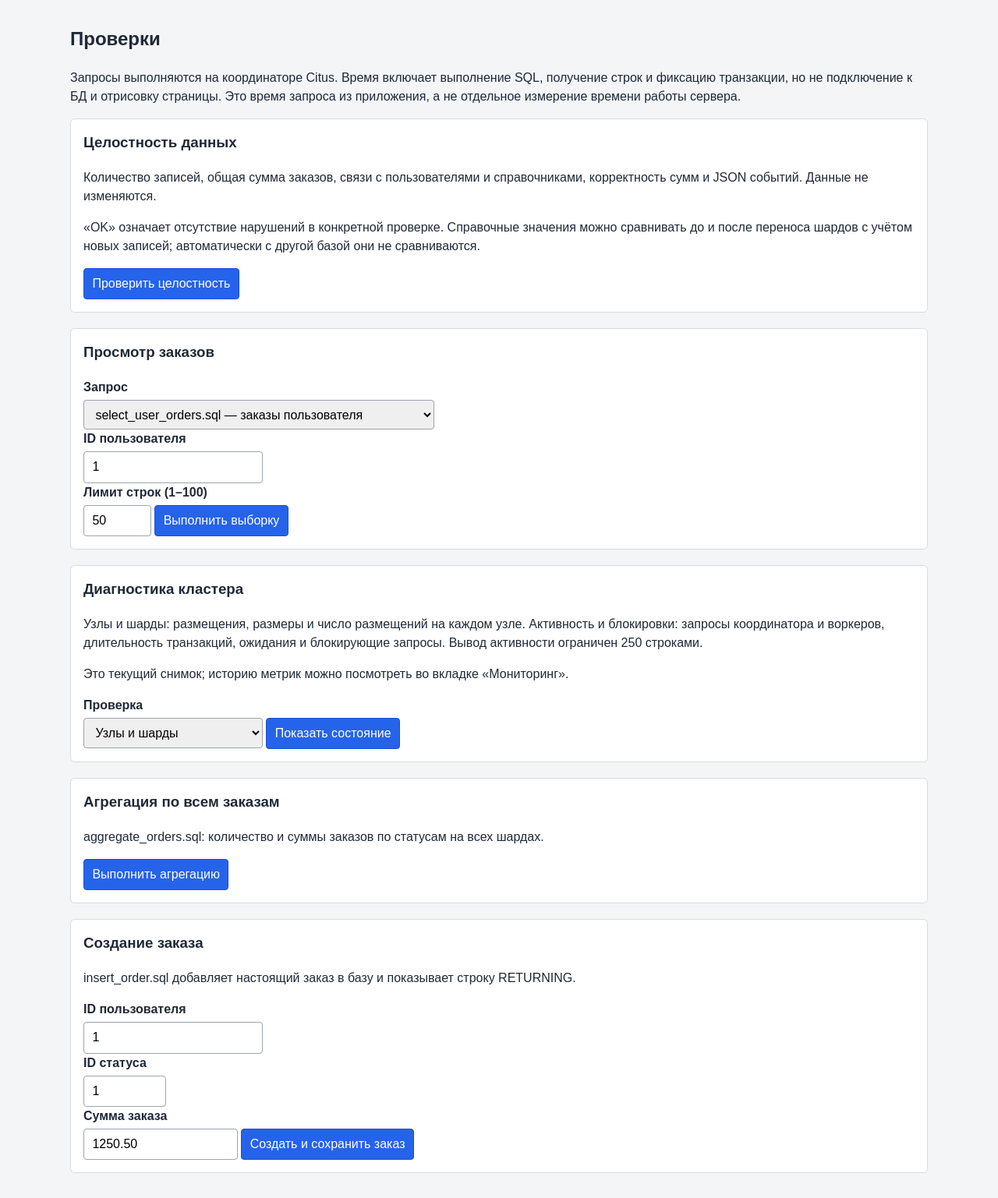
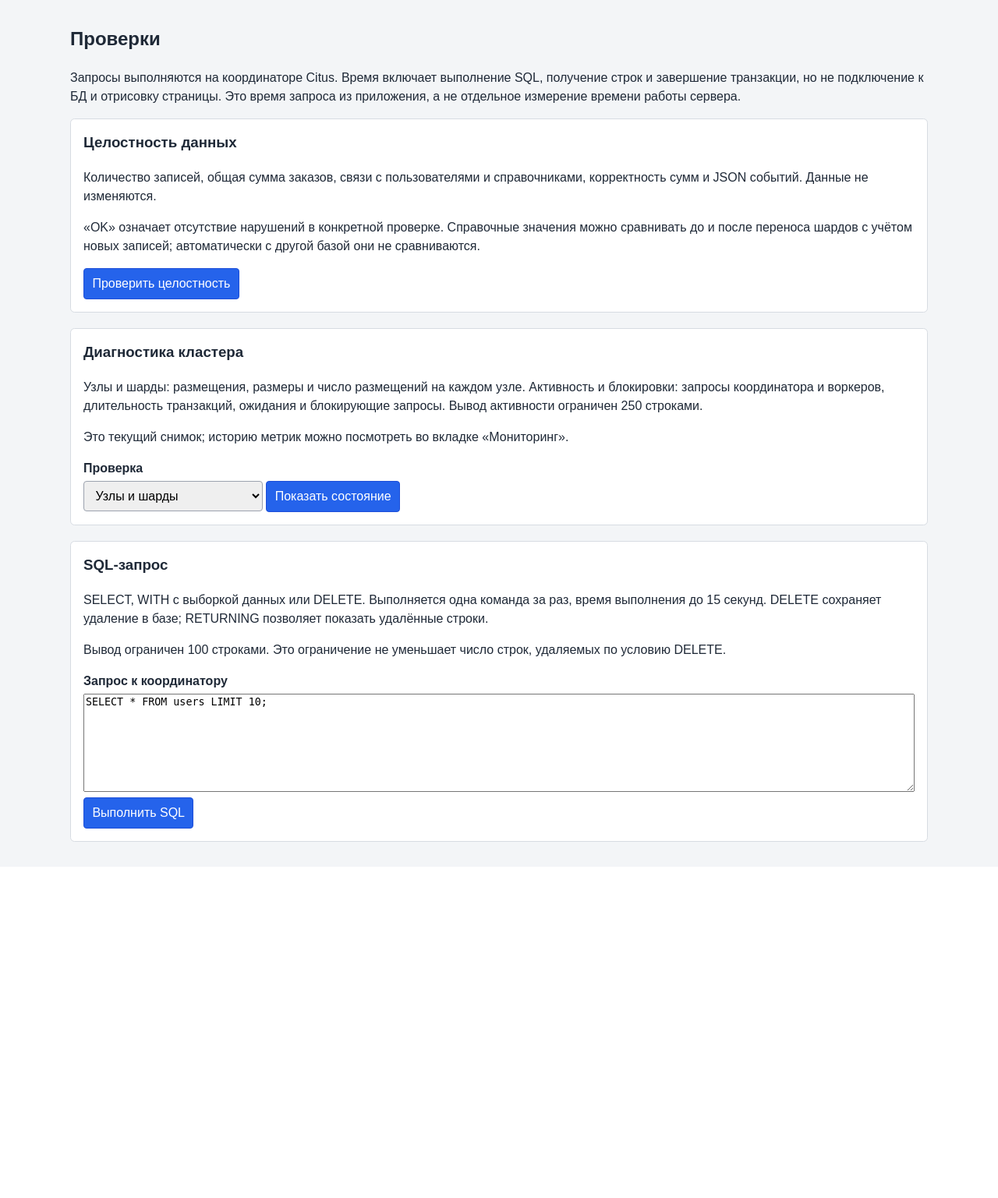
Before and after one commit to Vatulin/db_sharding, a Flask app: page /checks in a window 1280 px wide. Shown: the part 104-1641 px from the top of the page at 78% size. After the commit the page ends 1184 px from the top, so only its background shows below. Run offline with Flask 3, Linux system fonts and the light colour scheme; some libraries are stand-ins or nearby versions.

Commit message:
fix checks

```diff
--- a/web/app.py
+++ b/web/app.py
@@ -9,10 +9,10 @@ from flask import Flask, abort, flash, redirect, render_template, request, sessi
 
 try:
     from .db import DatabaseError, get_dashboard_summary
-    from .services import ValidationError, create_order, get_cluster_data, get_data, run_cluster_action, run_check_query
+    from .services import ValidationError, create_order, get_cluster_data, get_data, run_cluster_action, run_check_query, run_sql_query
 except ImportError:
     from db import DatabaseError, get_dashboard_summary
-    from services import ValidationError, create_order, get_cluster_data, get_data, run_cluster_action, run_check_query
+    from services import ValidationError, create_order, get_cluster_data, get_data, run_cluster_action, run_check_query, run_sql_query
 
 
 def create_app() -> Flask:
@@ -132,14 +132,14 @@ def create_app() -> Flask:
     @app.get("/checks")
     def checks():
         session.setdefault("checks_token", secrets.token_hex(32))
-        result = session.pop("check_insert_result", None)
+        result = None
         name = request.args.get("query")
         error_message = None
         status = 200
         if name:
             try:
-                if name == "insert_order":
-                    raise ValidationError("Создание заказа выполняется отдельной формой POST.")
+                if name not in ("check_integrity", "nodes_and_shards", "activity_and_locks"):
+                    raise ValidationError("Выберите проверку целостности или диагностику.")
                 result = run_check_query(name, request.args)
             except ValidationError as error:
                 error_message, status = str(error), 400
@@ -148,26 +148,22 @@ def create_app() -> Flask:
         return render_template("checks.html", result=result,
                                error_message=error_message, values=request.args), status
 
-    @app.post("/checks/insert-order")
-    def check_insert_order():
+    @app.post("/checks/sql")
+    def execute_sql():
         token = session.get("checks_token", "")
         if not token or not secrets.compare_digest(token, request.form.get("csrf_token", "")):
             abort(400, description="Форма устарела. Обновите страницу проверок.")
         session["checks_token"] = secrets.token_hex(32)
+        sql_text = request.form.get("sql", "")
+        result, error_message, status = None, None, 200
         try:
-            # RETURNING содержит одну строку: небольшой результат помещается в сессию.
-            result = run_check_query("insert_order", request.form)
+            result = run_sql_query(sql_text)
         except ValidationError as error:
-            flash(str(error), "error")
+            error_message, status = str(error), 400
         except DatabaseError as error:
-            flash(f"Не удалось выполнить запрос: {error}", "error")
-        else:
-            session["check_insert_result"] = result
-            if result["rows"]:
-                flash("Заказ создан и сохранён в базе.", "success")
-            else:
-                flash("Заказ не создан: пользователь или статус не найден.", "error")
-        return redirect(url_for("checks"), code=303)
+            error_message, status = str(error), 400
+        return render_template("checks.html", result=result, error_message=error_message,
+                               values={}, sql_text=sql_text), status
 
     return app
 
--- a/web/services.py
+++ b/web/services.py
@@ -7,6 +7,7 @@ import re
 from pathlib import Path
 from time import perf_counter
 from typing import Any
+from psycopg.rows import tuple_row
 
 try:
     from .db import fetch_all, fetch_one, get_connection
@@ -75,6 +76,44 @@ def run_check_query(name: str, values: Any) -> dict[str, Any]:
         "rows": [[str(row[column]) if row[column] is not None else "NULL"
                   for column in columns] for row in rows],
         "elapsed_ms": round(elapsed_ms, 3),
+    }
+
+
+def run_sql_query(source: str) -> dict[str, Any]:
+    """Одна выборка или DELETE; результат не сохраняется в cookie."""
+    query = source.strip().removesuffix(';').rstrip()
+    if not query or len(source) > 20000:
+        raise ValidationError('Введите SQL-запрос длиной до 20 000 символов.')
+    is_delete = re.match(r'DELETE\b', query, re.IGNORECASE) is not None
+    affected_rows = None
+    with get_connection() as connection:
+        if not is_delete:
+            connection.execute('SET TRANSACTION READ ONLY')
+        connection.execute("SET LOCAL statement_timeout = '15s'")
+        started = perf_counter()
+        try:
+            with connection.cursor(row_factory=tuple_row) as cursor:
+                # Extended protocol разрешает только одну команду.
+                statement = query if is_delete else f'SELECT * FROM (\n{query}\n) AS sql_result LIMIT 101'
+                cursor.execute(statement, prepare=True)
+                affected_rows = cursor.rowcount if is_delete else None
+                columns = [column.name for column in cursor.description] if cursor.description else []
+                rows = cursor.fetchmany(101) if cursor.description else []
+            if is_delete:
+                connection.commit()
+            else:
+                connection.rollback()
+        except Exception:
+            connection.rollback()
+            raise
+        elapsed_ms = (perf_counter() - started) * 1000
+    return {
+        'title': 'Результат SQL-запроса',
+        'columns': columns,
+        'rows': [[str(value) if value is not None else 'NULL' for value in row] for row in rows[:100]],
+        'truncated': len(rows) > 100,
+        'affected_rows': affected_rows,
+        'elapsed_ms': round(elapsed_ms, 3),
     }
 
 
--- a/web/templates/checks.html
+++ b/web/templates/checks.html
@@ -5,7 +5,7 @@
 {% block content %}
   <h2>Проверки</h2>
   <p>Запросы выполняются на координаторе Citus. Время включает выполнение SQL,
-    получение строк и фиксацию транзакции, но не подключение к БД и отрисовку страницы.
+    получение строк и завершение транзакции, но не подключение к БД и отрисовку страницы.
     Это время запроса из приложения, а не отдельное измерение времени работы сервера.</p>
 
   {% if error_message %}<p role="alert" class="message message-error">{{ error_message }}</p>{% endif %}
@@ -13,6 +13,10 @@
     <section class="panel">
       <h3>{{ result.title }}</h3>
       <p>Время: {{ result.elapsed_ms }} мс. Получено строк: {{ result.rows | length }}.</p>
+      {% if result.affected_rows is defined and result.affected_rows is not none %}
+        <p>Удалено строк: {{ result.affected_rows }}. Изменения сохранены.</p>
+      {% endif %}
+      {% if result.truncated %}<p>Показаны первые 100 строк результата.</p>{% endif %}
       {% if result.rows %}
         <div style="overflow-x: auto;">
           <table>
@@ -36,20 +40,6 @@
   </form>
 
   <form method="get" action="{{ url_for('checks') }}">
-    <h3>Просмотр заказов</h3>
-    <label for="query">Запрос</label>
-    <select id="query" name="query">
-      <option value="select_user_orders" {% if values.get('query') == 'select_user_orders' %}selected{% endif %}>select_user_orders.sql — заказы пользователя</option>
-      <option value="join_user_orders" {% if values.get('query') == 'join_user_orders' %}selected{% endif %}>join_user_orders.sql — пользователь, заказы и статусы</option>
-    </select>
-    <label for="user_id">ID пользователя</label>
-    <input id="user_id" name="user_id" type="number" min="1" value="{{ values.get('user_id', '1') }}" required>
-    <label for="row_limit">Лимит строк (1–100)</label>
-    <input id="row_limit" name="row_limit" type="number" min="1" max="100" value="{{ values.get('row_limit', '50') }}" required>
-    <button type="submit">Выполнить выборку</button>
-  </form>
-
-  <form method="get" action="{{ url_for('checks') }}">
     <h3>Диагностика кластера</h3>
     <p>Узлы и шарды: размещения, размеры и число размещений на каждом узле.
       Активность и блокировки: запросы координатора и воркеров, длительность транзакций,
@@ -63,23 +53,17 @@
     <button type="submit">Показать состояние</button>
   </form>
 
-  <form method="get" action="{{ url_for('checks') }}">
-    <h3>Агрегация по всем заказам</h3>
-    <p>aggregate_orders.sql: количество и суммы заказов по статусам на всех шардах.</p>
-    <input type="hidden" name="query" value="aggregate_orders">
-    <button type="submit">Выполнить агрегацию</button>
-  </form>
-
-  <form method="post" action="{{ url_for('check_insert_order') }}">
-    <h3>Создание заказа</h3>
-    <p>insert_order.sql добавляет настоящий заказ в базу и показывает строку RETURNING.</p>
+  <form method="post" action="{{ url_for('execute_sql') }}">
+    <h3>SQL-запрос</h3>
+    <p>SELECT, WITH с выборкой данных или DELETE. Выполняется одна команда за раз,
+      время выполнения до 15 секунд. DELETE сохраняет удаление в базе;
+      RETURNING позволяет показать удалённые строки.</p>
+    <p>Вывод ограничен 100 строками. Это ограничение не уменьшает число строк,
+      удаляемых по условию DELETE.</p>
     <input type="hidden" name="csrf_token" value="{{ session.checks_token }}">
-    <label for="insert_user_id">ID пользователя</label>
-    <input id="insert_user_id" name="user_id" type="number" min="1" value="1" required>
-    <label for="status_id">ID статуса</label>
-    <input id="status_id" name="status_id" type="number" min="1" max="32767" value="1" required>
-    <label for="total_amount">Сумма заказа</label>
-    <input id="total_amount" name="total_amount" type="number" min="0.01" max="999999999999.99" step="0.01" value="1250.50" required>
-    <button type="submit">Создать и сохранить заказ</button>
+    <label for="sql-query">Запрос к координатору</label>
+    <textarea id="sql-query" name="sql" rows="8" maxlength="20000" required
+              spellcheck="false" style="width: 100%; box-sizing: border-box; font-family: monospace;">{{ sql_text | default('SELECT * FROM users LIMIT 10;', true) }}</textarea>
+    <button type="submit">Выполнить SQL</button>
   </form>
 {% endblock %}
```
